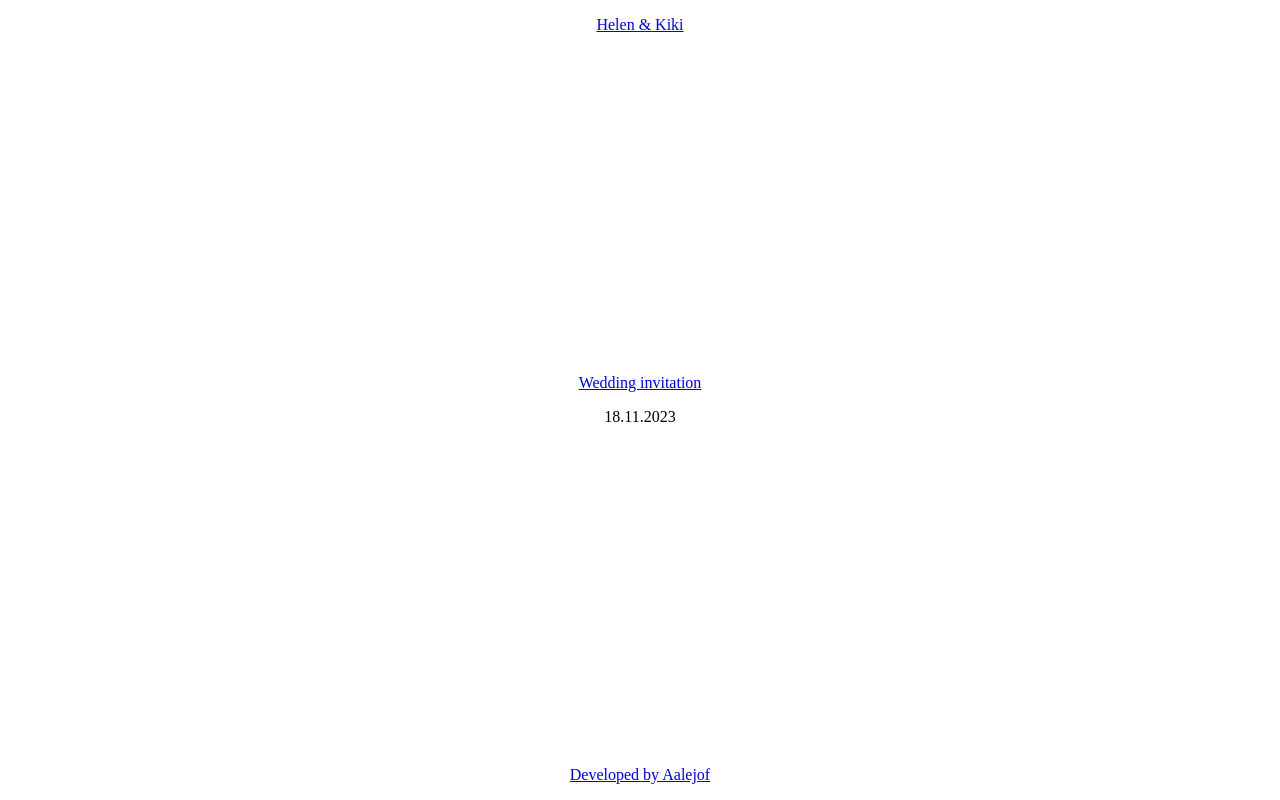
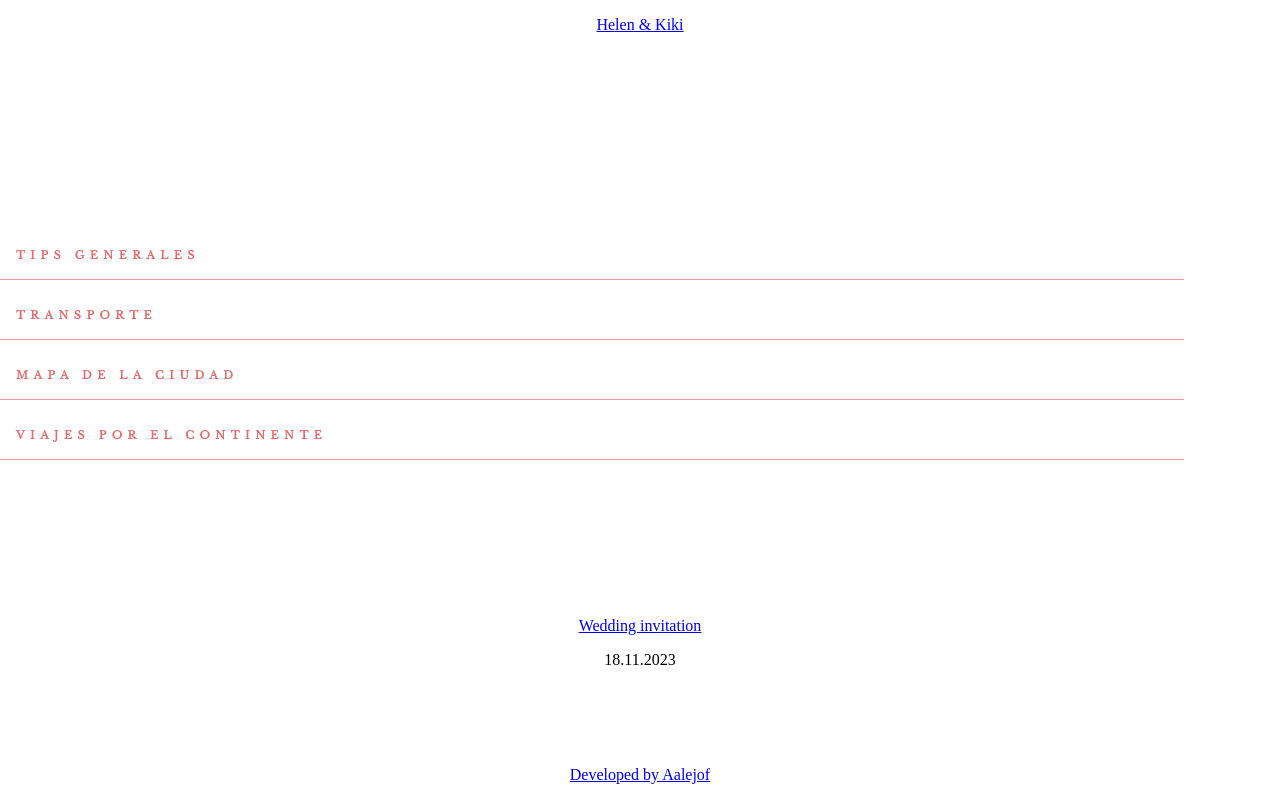
Before and after one commit to AAlejof/HeliKi, a React (Create React App) app in the folder client/: page /tips in a window 1280 px wide. Built offline with nearby package versions, Linux system fonts and the light colour scheme.

Commit message:
add basic structure

```diff
--- a/client/src/components/Tips/Tips.jsx
+++ b/client/src/components/Tips/Tips.jsx
@@ -1,11 +1,19 @@
-// import style from './Tips.module.css';
+import style from './Tips.module.css';
 // import { Link } from 'react-router-dom';
 import React from 'react';
 
 const Tips = () => {
     return(
         <>
+            <div className={style.sectionsDiv}>
+                <h3 className={style.h3Div}>TIPS GENERALES </h3>
+                <h3 className={style.h3Div}>TRANSPORTE</h3>
+                <h3 className={style.h3Div}>MAPA DE LA CIUDAD</h3>
+                <h3 className={style.h3Div}>VIAJES POR EL CONTINENTE</h3>
+            </div>
+            <div>
 
+            </div>
 
         </>
     )
--- a/client/src/components/Tips/Tips.module.css
+++ b/client/src/components/Tips/Tips.module.css
@@ -0,0 +1,17 @@
+.sectionsDiv{
+    margin-top: 105px;
+}
+
+.h3Div {
+	font-family: 'Libre Baskerville';
+	font-style: normal;
+	font-weight: 700;
+	font-size: 11px;
+	line-height: 16px;
+	text-align: left;
+	letter-spacing: 0.5em;
+	color: #e66a6a;
+	border-bottom: 1px solid #f19d9d;
+	padding: 1rem;
+	width: 90vw;
+}
```
